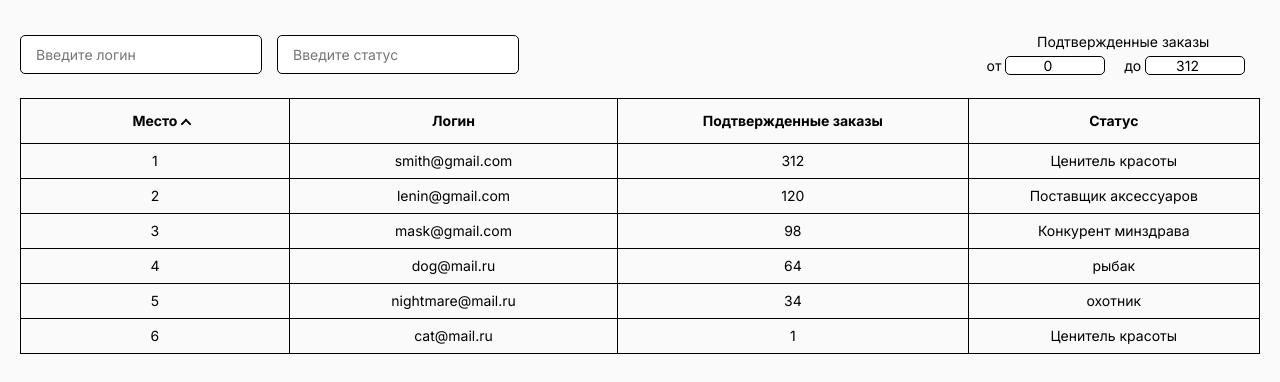
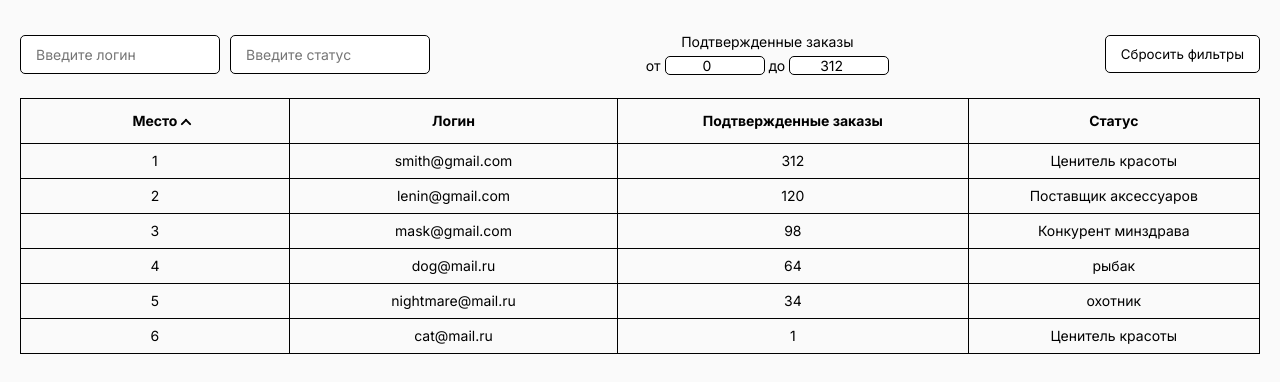
Before and after one commit to GadMinz/tl-group-test, a Vue app: page / in a window 1280 px wide. Shown: the top 382 px of the page. Built offline with nearby package versions, Linux system fonts and the light colour scheme.

Commit message:
Add reset button

```diff
--- a/src/assets/scss/main.scss
+++ b/src/assets/scss/main.scss
@@ -25,8 +25,16 @@ body {
   display: flex;
   justify-content: space-between;
   align-items: center;
-  input {
-    margin-right: 15px;
+  &_search {
+    display: flex;
+    gap: 10px;
+    align-items: center;
+    input {
+      width: 200px;
+    }
+    @media screen and (max-width: 900px) {
+      flex-direction: column;
+    }
   }
   &_interval {
     text-align: center;
@@ -37,4 +45,17 @@ body {
       padding: 0;
     }
   }
+  @media screen and (max-width: 650px) {
+    flex-direction: column;
+    gap: 10px;
+  }
 }
+.btn {
+  padding: 10px 15px;
+  background-color: #ffffff;
+  border-radius: 5px;
+  border: 1px solid #000000;
+  &:hover {
+    opacity: 0.8;
+  }
+}
--- a/src/views/HomeView.vue
+++ b/src/views/HomeView.vue
@@ -100,6 +100,13 @@ const setSortQuery = (sortQuery: string) => {
     query: { ...route.query, sortQuery, reversed: reversed + "" },
   });
 };
+const clearSort = () => {
+  searchInput.value.login = "";
+  searchInput.value.status = "";
+  intervalInput.value.start = 0;
+  intervalInput.value.end = maxOrders;
+};
+
 </script>
 
 <template>
@@ -142,6 +149,7 @@ const setSortQuery = (sortQuery: string) => {
           />
         </div>
       </div>
+      <button class="btn" @click="clearSort">Сбросить фильтры</button>
     </div>
     <Table
       :setSortQuery="setSortQuery"
```
Lines whose indentation alone changed are shown as unchanged.
